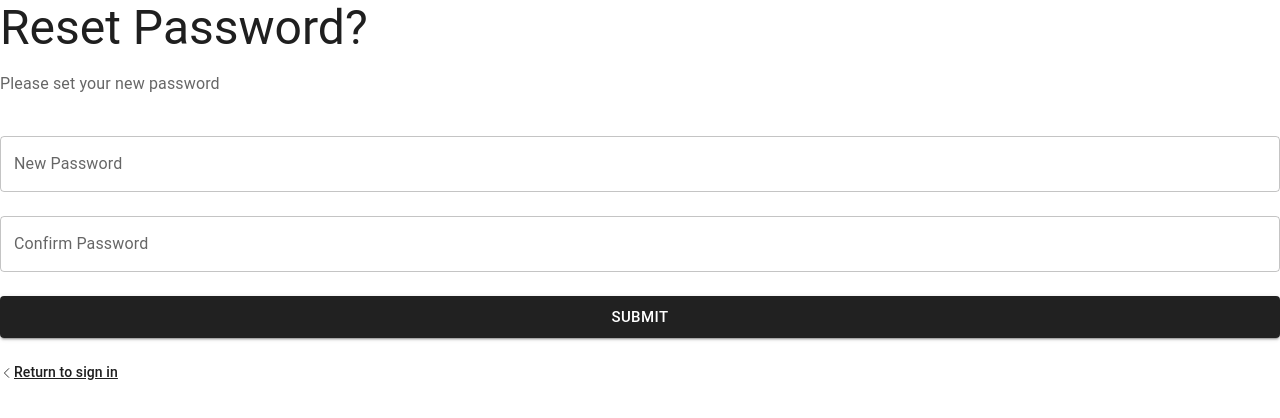
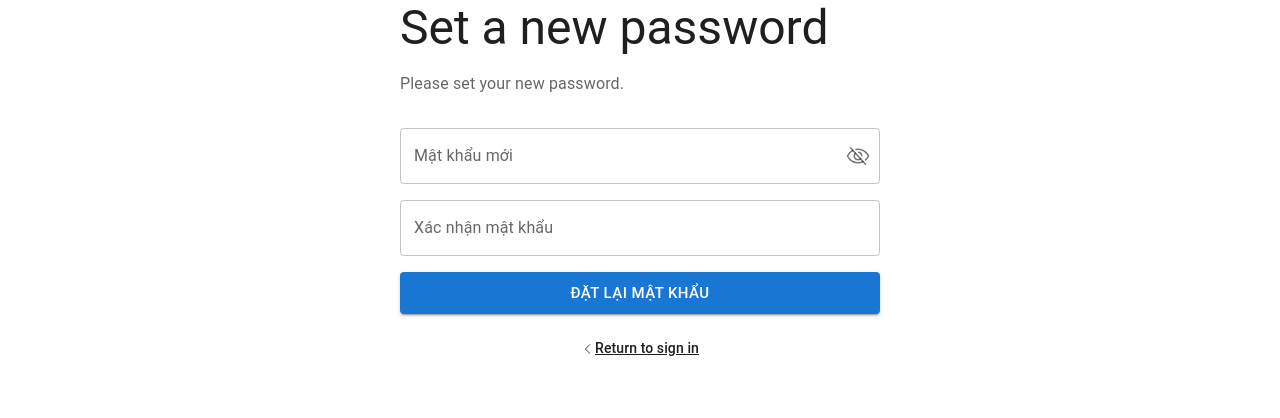
Before and after one commit to 23130058-dot/LTFE_AppChat, a React (Vite) app: page /auth/new-password in a window 1280 px wide. Shown: the top 418 px of the page. Built offline with nearby package versions, Linux system fonts and the light colour scheme.

Commit message:
Form tạo NewPassword

```diff
--- a/src/pages/auth/NewPassword.tsx
+++ b/src/pages/auth/NewPassword.tsx
@@ -1,27 +1,21 @@
-import { Link, Stack, Typography } from '@mui/material'
+import { Link, Typography } from '@mui/material'
 import { CaretLeft } from 'phosphor-react'
-import React from 'react';
 import { Link as RouterLink } from 'react-router-dom';
 import NewPasswordForm from '../../sections/auth/NewPasswordForm';
 
 const NewPassword = () => {
-  return (
-    <>
-    <Stack spacing={2} sx={{mb:5, position:'relative'}}>
-    <Typography variant='h3' paragraph>Reset Password?</Typography>
-    <Typography sx={{color:'text.secondary', mb:5}}>Please set your new password</Typography>
-    </Stack>
-    {/* New Password Form */}
-
-    <NewPasswordForm/>
-
-    <Link component={RouterLink} to='/auth/login' color='inherit' variant='subtitle2'
-         sx={{mt:3, mx:'auto', alignItems:'center', display:'inline-flex'}}>
-          <CaretLeft/>
-          Return to sign in
-         </Link>
-    </>
-  )
+    return (
+        <>
+            <div style={{ width: '100%', maxWidth: 480, marginLeft: 'auto', marginRight: 'auto' }}>
+                <Typography variant="h3" sx={{ mb: 2 }}>Set a new password</Typography>
+                <Typography sx={{ color: "text.secondary", mb: 4 }}>Please set your new password.</Typography>
+                <NewPasswordForm />
+                <Link component={RouterLink} to="/auth/login" color="inherit" variant="subtitle2" sx={{ mt: 3, mx: "auto", display: "flex", alignItems: "center", justifyContent: "center" }}>
+                    <CaretLeft /> Return to sign in
+                </Link>
+            </div>
+        </>
+    )
 }
 
 export default NewPassword
--- a/src/sections/auth/NewPasswordForm.tsx
+++ b/src/sections/auth/NewPasswordForm.tsx
@@ -1,88 +1,48 @@
-import React , { useState } from 'react';
+import { useState } from 'react';
+import { Alert, Button, IconButton, InputAdornment } from '@mui/material';
+import { Eye, EyeSlash } from 'phosphor-react';
+import { useNavigate, useSearchParams } from 'react-router-dom';
+import { useForm } from 'react-hook-form';
+import { yupResolver } from '@hookform/resolvers/yup';
 import * as Yup from 'yup';
-import { useForm } from 'react-hook-form';
-import FormProvider from '../../components/hook-form/FormProvider'
-import { yupResolver } from '@hookform/resolvers/yup';
-import { Alert, Button, IconButton, InputAdornment, Link, Stack } from '@mui/material';
+import FormProvider from '../../components/hook-form/FormProvider';
 import { RHFTextField } from '../../components/hook-form';
-import { Eye, EyeSlash } from 'phosphor-react';
-import { Link as RouterLink } from 'react-router-dom';
+import { authApi } from '../../services/authApi';
 
-const NewPasswordForm = () => {
-
-  const [showPassword, setShowPassword] = useState(false);
-
-  //validation rules
-  const NewPasswordSchema = Yup.object().shape({
-       newPassword:Yup.string().min(6,'Password must be atleast 6 characters').required('Password is required'),
-       confirmPassword:Yup.string().required('Password is required').oneOf([Yup.ref('newPassword'), null],'Password must match')
-  });
-
-  const defaultValues = {
-    newPassword:'',
-    password:''
-  };
-
-  const methods = useForm({
-    resolver: yupResolver(NewPasswordSchema),
-    defaultValues
-  });
-
-  const {reset, setError, handleSubmit, formState:{errors, isSubmitting, isSubmitSuccessful}}
-   = methods;
-
-   const onSubmit = async (data) =>{
+type Values = { password: string; confirmPassword: string };
+const schema = Yup.object({
+    password: Yup.string().min(8, 'Mật khẩu phải có ít nhất 8 ký tự').required('Vui lòng nhập mật khẩu mới'),
+    confirmPassword: Yup.string().oneOf([Yup.ref('password')], 'Mật khẩu xác nhận không khớp').required('Vui lòng xác nhận mật khẩu'),
+});
+export default function NewPasswordForm() {
+    const [showPassword, setShowPassword] = useState(false);
+    const [apiError, setApiError] = useState('');
+    const [success, setSuccess] = useState('');
+    const [params] = useSearchParams();
+    const navigate = useNavigate();
+    const methods = useForm<Values>({ resolver: yupResolver(schema) as never, defaultValues: { password: '', confirmPassword: '' } });
+    const onSubmit = async ({ password }: Values) => {
+        const token = params.get('token');
+        if (!token) { setApiError('Liên kết đặt lại mật khẩu không hợp lệ hoặc thiếu mã xác thực.'); return; }
+        setApiError('');
         try {
-            //submit data to backend
+            await authApi.resetPassword({ token, password });
+            setSuccess('Đặt lại mật khẩu thành công. Đang chuyển đến trang đăng nhập...');
+            window.setTimeout(() => navigate('/auth/login'), 1200);
         } catch (error) {
-            console.log(error);
-            reset();
-            setError('afterSubmit',{
-                ...error,
-                message: error.message
-            })
+            setApiError(error instanceof Error ? error.message : 'Không thể đặt lại mật khẩu. Vui lòng thử lại.');
         }
-   }
-
-  return (
-    <FormProvider methods={methods} onSubmit={handleSubmit(onSubmit)}>
-        <Stack spacing={3}>
-            {!!errors.afterSubmit && <Alert severity='error'>{errors.afterSubmit.message}</Alert>}
-
-        <RHFTextField name='newPassword' label='New Password' type={showPassword ? 'text' : 'password'}
-        InputProps={{endAdornment:(
-            <InputAdornment>
-            <IconButton onClick={()=>{
-                setShowPassword(!showPassword);
-            }}>
-                {showPassword ? <Eye/>: <EyeSlash/>}
-            </IconButton>
-            </InputAdornment>
-        )}}/>
-
-        <RHFTextField name='confirmPassword' label='Confirm Password' type={showPassword ? 'text' : 'password'}
-        InputProps={{endAdornment:(
-            <InputAdornment>
-            <IconButton onClick={()=>{
-                setShowPassword(!showPassword);
-            }}>
-                {showPassword ? <Eye/>: <EyeSlash/>}
-            </IconButton>
-            </InputAdornment>
-        )}}/>
-
-
-        <Button fullWidth color='inherit' size='large' type='submit' variant='contained'
-        sx={{bgcolor:'text.primary', color:(theme)=> theme.palette.mode === 'light' ?
-         'common.white':'grey.800',
-         '&:hover':{
-            bgcolor:'text.primary',
-            color:(theme)=> theme.palette.mode === 'light' ? 'common.white':'grey.800',
-         }}}>Submit</Button>
-        </Stack>
-
-    </FormProvider>
-  )
+    };
+    return (
+        <FormProvider methods={methods} onSubmit={onSubmit}>
+            <div style={{ display: 'grid', gap: 16 }} >
+                {apiError && <Alert severity="error">{apiError}</Alert>}
+                {success && <Alert severity="success">{success}</Alert>}
+                <RHFTextField<Values> name="password" label="Mật khẩu mới" type={showPassword ? 'text' : 'password'} autoComplete="new-password"
+                                      slotProps={{ input: { endAdornment: <InputAdornment position="end"><IconButton aria-label="Hiện hoặc ẩn mật khẩu" onClick={() => setShowPassword((v) => !v)} edge="end">{showPassword ? <Eye /> : <EyeSlash />}</IconButton></InputAdornment> } }} />
+                <RHFTextField<Values> name="confirmPassword" label="Xác nhận mật khẩu" type={showPassword ? 'text' : 'password'} autoComplete="new-password" />
+                <Button fullWidth size="large" type="submit" variant="contained" disabled={methods.formState.isSubmitting}>{methods.formState.isSubmitting ? 'Đang cập nhật...' : 'Đặt lại mật khẩu'}</Button>
+            </div>
+        </FormProvider>
+    );
 }
-
-export default NewPasswordForm
```
